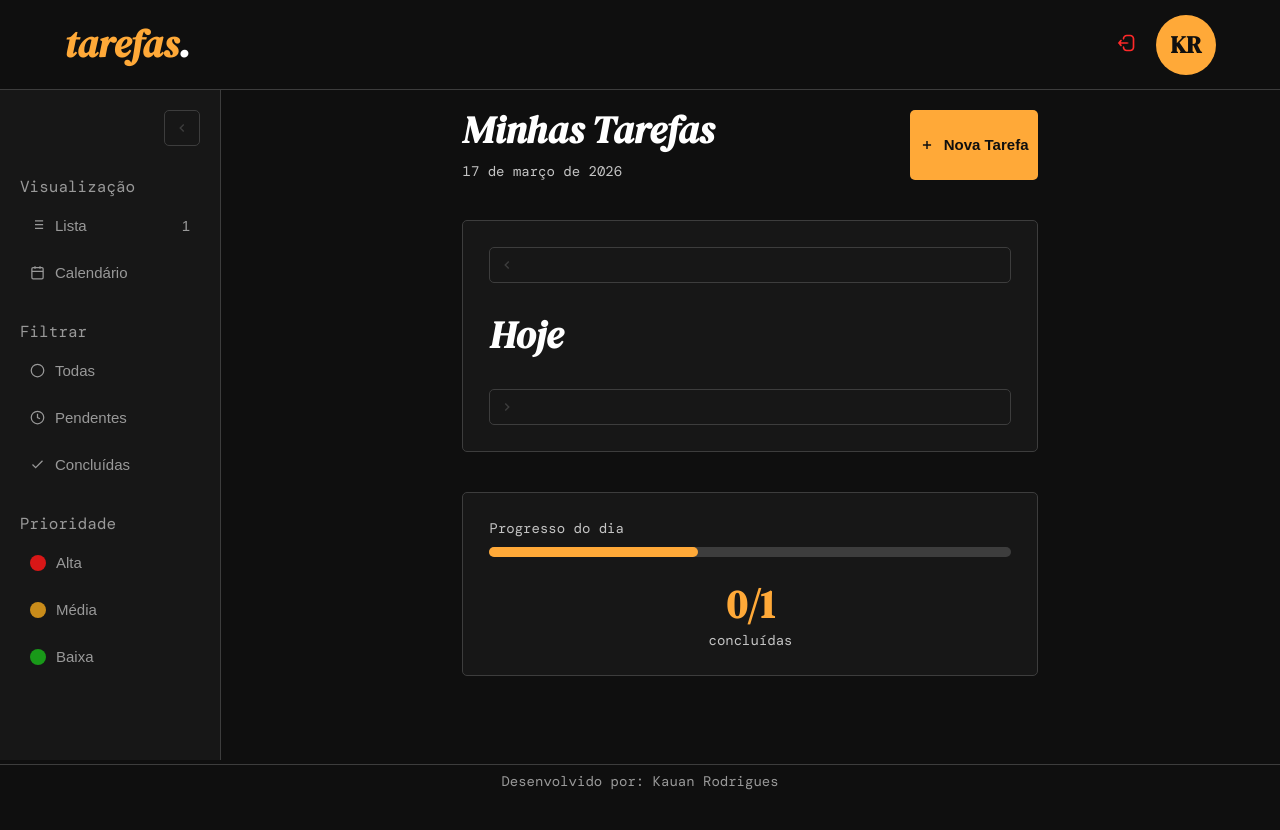
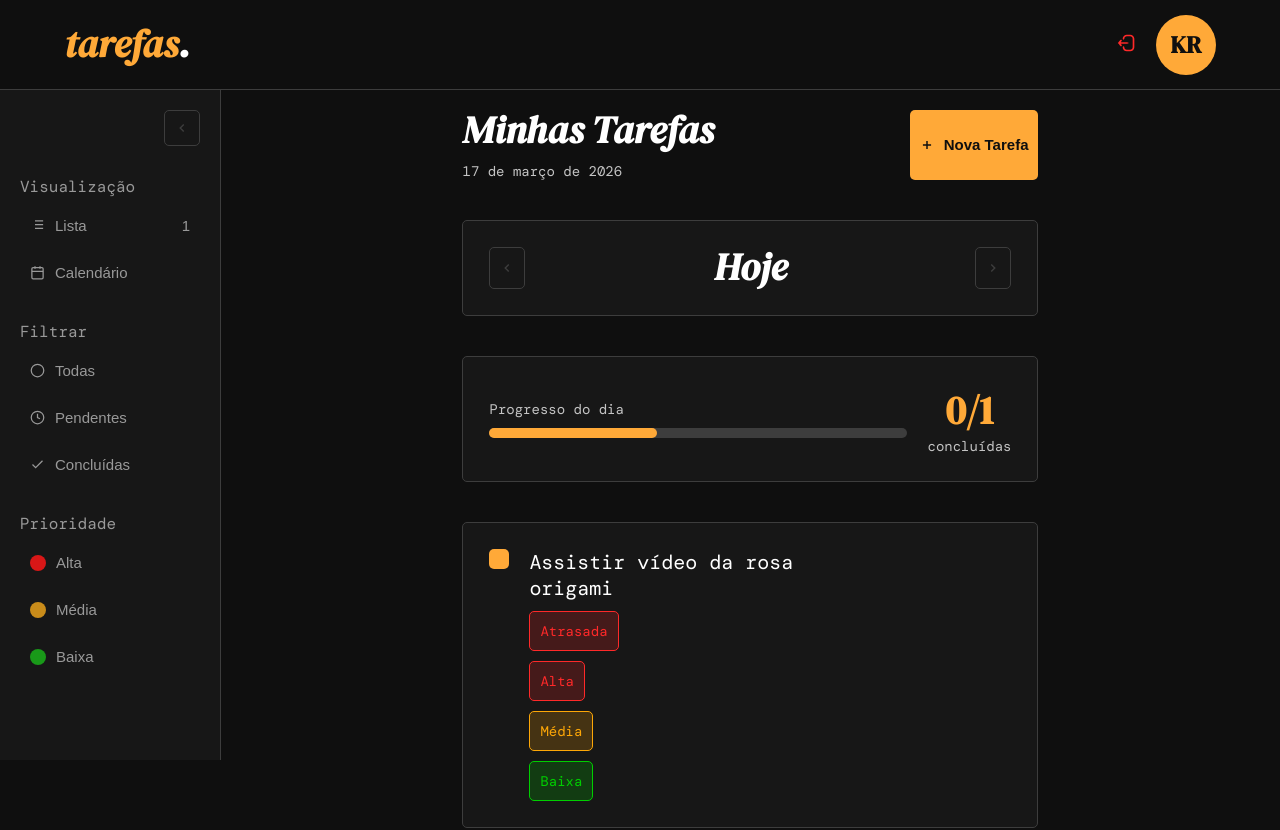
Before and after one commit to kauandevfr/tarefasfrontend, a React (Vite) app: page /dashboard in a window 1280 px wide. Shown: the top 830 px of the page. Before the commit the page ends 800 px from the top, so only its background shows below. Built offline with nearby package versions, Linux system fonts and the light colour scheme; a web font is replaced by a local one.

Commit message:
added taskrow

```diff
--- /dev/null
+++ b/src/components/TaskRow/TaskRow.jsx
@@ -0,0 +1,45 @@
+import "./styles.scss"
+
+export default function TaskRow() {
+
+    const completed = false
+
+    return (
+        <div className={`task-row ${completed && 'completed'} surface horizontal between ai-center`}>
+
+            <div className="horizontal g2">
+                <div className="task-check "></div>
+                <div className="vertical g1">
+                    <div className="task-title text-xl">Assistir vídeo da rosa origami</div>
+
+                    <div className="task-meta high">
+                        <span>Atrasada</span>
+                    </div>
+
+                    <div className="task-meta high">
+                        <span>Alta</span>
+                    </div>
+
+
+                    <div className="task-meta medium">
+                        <span>Média</span>
+                    </div>
+
+                    <div className="task-meta low">
+                        <span>Baixa</span>
+                    </div>
+
+                </div>
+            </div>
+
+            <div className="horizontal g2 task-actions">
+                <button className="button secondary" onclick="editTask(1)">
+                    <svg width="14" height="14" fill="none" stroke="currentColor" stroke-width="2" viewBox="0 0 24 24"><path d="M11 4H4a2 2 0 00-2 2v14a2 2 0 002 2h14a2 2 0 002-2v-7"></path><path d="M18.5 2.5a2.121 2.121 0 013 3L12 15l-4 1 1-4 9.5-9.5z"></path></svg>
+                </button>
+                <button className="button secondary">
+                    <svg width="14" height="14" fill="none" stroke="currentColor" stroke-width="2" viewBox="0 0 24 24"><polyline points="3 6 5 6 21 6"></polyline><path d="M19 6l-1 14H6L5 6"></path><path d="M10 11v6M14 11v6"></path><path d="M9 6V4h6v2"></path></svg>
+                </button>
+            </div>
+        </div>
+    )
+}
--- /dev/null
+++ b/src/components/TaskRow/styles.scss
@@ -0,0 +1,48 @@
+.task-check {
+    width: 2rem;
+    height: 2rem;
+
+    background-color: rgba(var(--yellow-800));
+    border-radius: var(--b-radius);
+}
+
+.task-actions {
+    opacity: 0;
+    transition: ease-in-out .2s;
+    pointer-events: none;
+}
+
+.task-meta {
+    padding: 1rem;
+    border: 1px solid;
+    width: fit-content;
+    border-radius: var(--b-radius);
+    font-size: 1.4rem;
+
+    $priorities: (
+        'high': --red-1000,
+        'medium': --yellow-1000,
+        'low': --green-1000,
+    );
+
+@each $name, $color in $priorities {
+    &.#{$name} {
+        background-color: rgba(var(#{$color}), .2);
+        border-color: rgba(var(#{$color}));
+        color: rgba(var(#{$color}));
+    }
+}
+}
+
+.task-row.completed {
+    opacity: .3;
+
+    .task-title {
+        text-decoration: line-through;
+    }
+}
+
+.task-row:hover .task-actions {
+    opacity: 1;
+    pointer-events: all;
+}
--- a/src/pages/Dashboard/index.jsx
+++ b/src/pages/Dashboard/index.jsx
@@ -2,6 +2,7 @@ import "./styles.scss"
 import Title from "../../components/Title"
 import Header from "../../components/Header"
 import Aside from "../../components/Aside"
+import TaskRow from "../../components/TaskRow/TaskRow"
 export default function Dashboard() {
     return (
         <main>
@@ -46,6 +47,10 @@ export default function Dashboard() {
                         </div>
                     </div>
 
+                    <div className="vertical g2">
+                        <TaskRow />
+                        <TaskRow />
+                    </div>
                 </section>
             </div>
         </main>
--- a/src/pages/User/index.jsx
+++ b/src/pages/User/index.jsx
@@ -14,7 +14,7 @@ export default function User() {
                 <h1 className="title">Meu Perfil</h1>
                 <p className="subtitle">gerencie suas informações e preferências</p>
             </div>
-            <section className="surface fade-anim">
+            <section className="surface fade-anim vertical">
                 <h1 className="section-title">Foto e Identificação</h1>
                 <div className="avatar-section horizontal g4">
                     <div className="avatar-img center">
@@ -36,7 +36,7 @@ export default function User() {
                     </div>
                 </div>
             </section>
-            <div className="surface fade-anim">
+            <div className="surface fade-anim vertical">
                 <h1 className="section-title">Estatísticas</h1>
                 <div className="horizontal g4">
                     <div className="stat-card">
@@ -53,7 +53,7 @@ export default function User() {
                     </div>
                 </div>
             </div>
-            <section className="surface fade-anim">
+            <section className="surface fade-anim vertical">
                 <h1 className="section-title">Dados Pessoais</h1>
                 <div className="field-group">
                     <label className="label" htmlFor="name">Nome completo</label>
@@ -98,7 +98,7 @@ export default function User() {
                     </button>
                 </div>
             </section>
-            <section className="surface fade-anim">
+            <section className="surface fade-anim vertical">
                 <div className="section-title">Segurança</div>
                 <div className="field-group">
                     <label className="label" htmlFor="currentPassword">Senha atual</label>
@@ -135,7 +135,7 @@ export default function User() {
                     </button>
                 </div>
             </section>
-            <section className="surface fade-anim">
+            <section className="surface fade-anim vertical">
                 <div className="section-title">Preferências</div>
                 <div className="preference-row">
                     <div className="preference-label">
@@ -159,7 +159,7 @@ export default function User() {
                     <Toggle />
                 </div>
             </section>
-            <section className="surface danger fade-anim">
+            <section className="surface danger fade-anim vertical">
                 <div className="section-title">Zona de Perigo</div>
                 <div className="preference-row">
                     <div>
--- a/src/styles/elements.scss
+++ b/src/styles/elements.scss
@@ -103,8 +103,8 @@ main {
     border-radius: var(--b-radius);
     padding: 2.6rem;
 
-    display: flex;
-    flex-direction: column;
+    // display: flex;
+    // flex-direction: column;
     gap: 3.2rem;
 }
 
```
